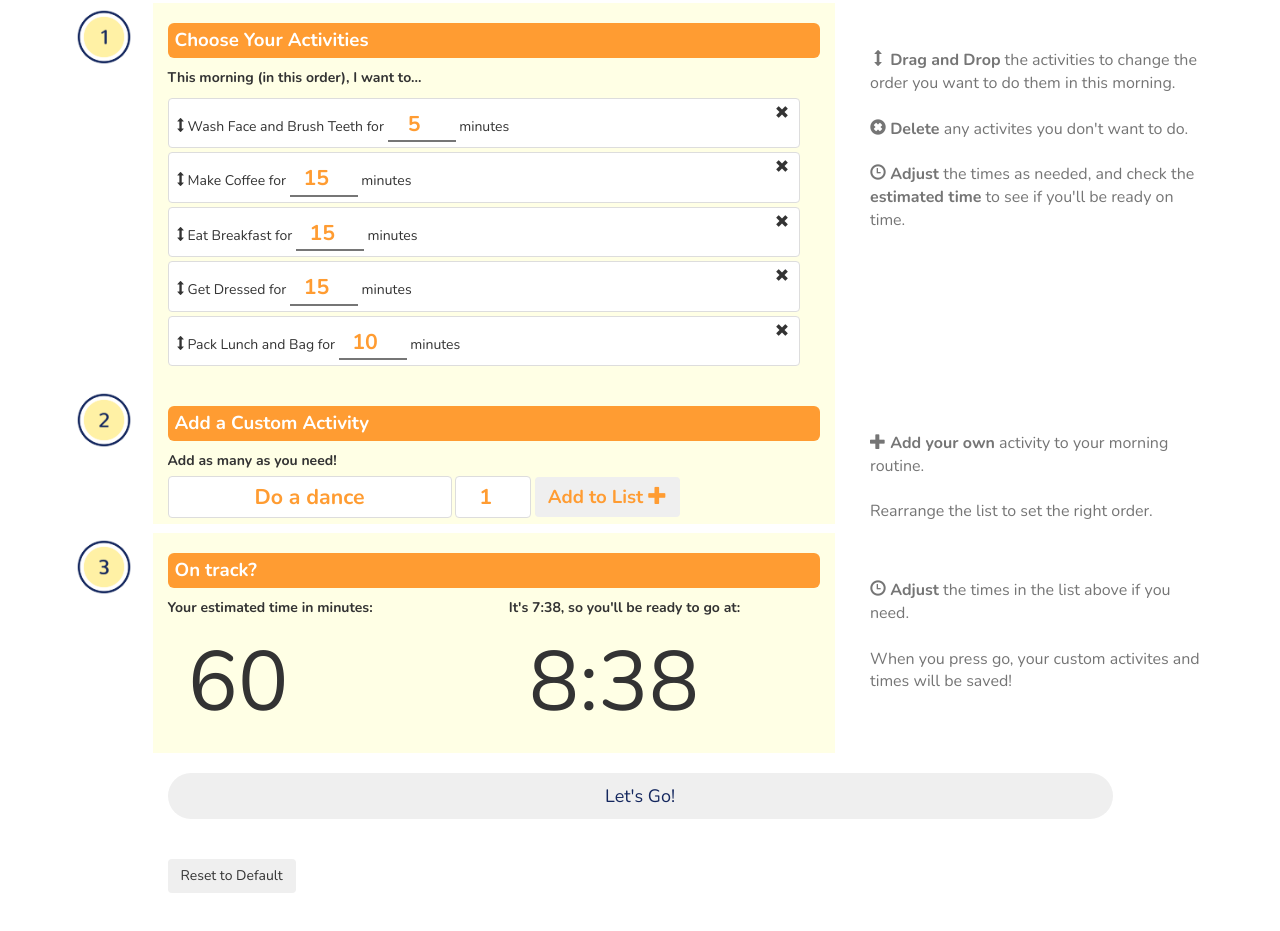
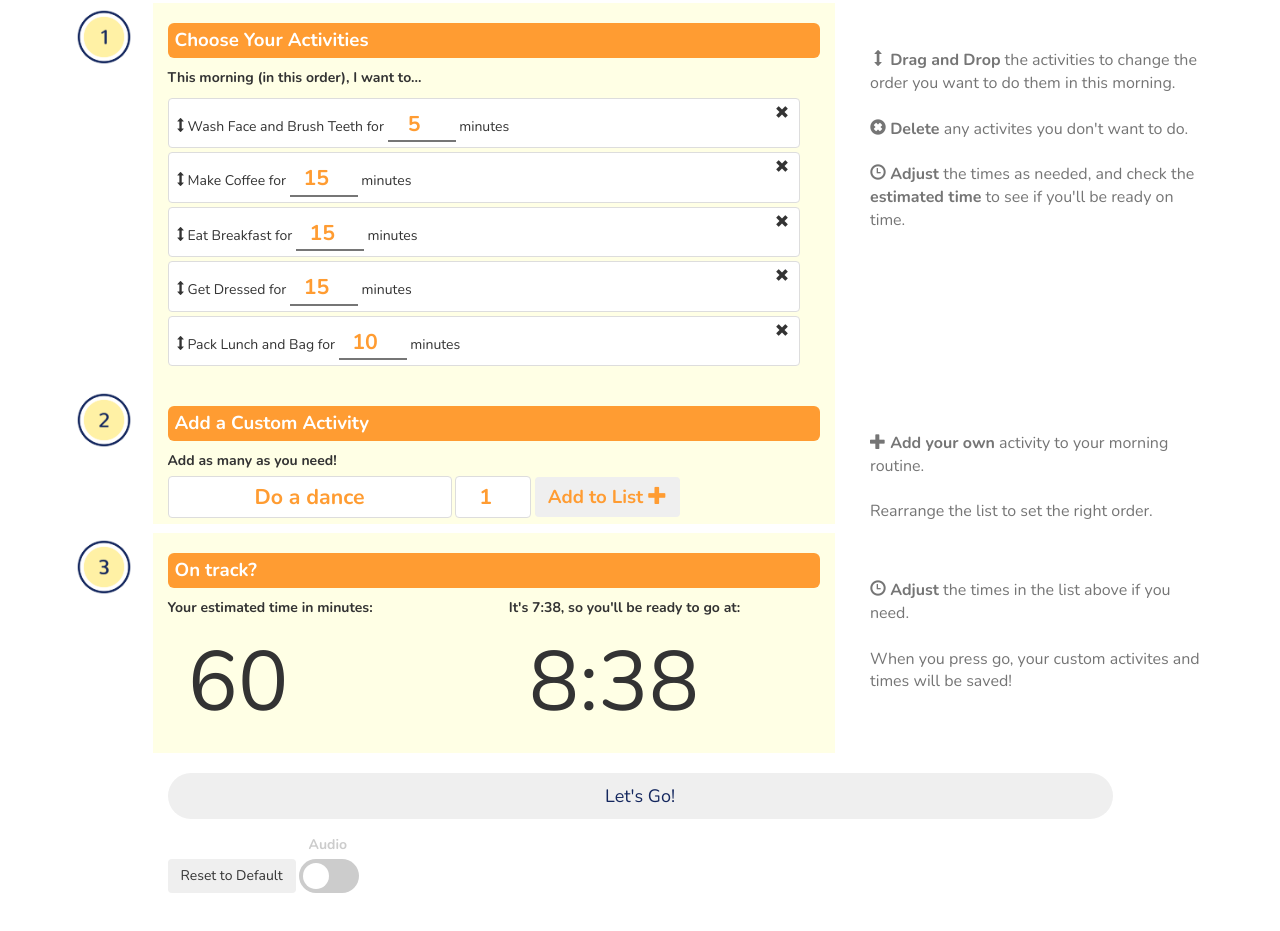
Before and after one commit to evc-/hurrybee, a plain HTML site: page index2.html in a window 1280 px wide. Shown: the part 244-1175 px from the top of the page. Drawn offline with nearby package versions, Linux system fonts and the light colour scheme.

Commit message:
Audio button

```diff
--- a/css/hurrybeecss.css
+++ b/css/hurrybeecss.css
@@ -288,3 +288,77 @@
 	background-color:#FFF1A5;
 	border-radius: 6px;
 }
+
+
+/*Switch CSS */
+
+/* The switch - the box around the slider */
+.switch {
+  position: relative;
+  display: inline-block;
+  width: 60px;
+  height: 34px;
+}
+
+/* Hide default HTML checkbox */
+.switch input {display:none;}
+
+/* The slider */
+.slider {
+  position: absolute;
+  cursor: pointer;
+  top: 0;
+  left: 0;
+  right: 0;
+  bottom: 0;
+  background-color: #ccc;
+  -webkit-transition: .4s;
+  transition: .4s;
+}
+
+.slider:before {
+  position: absolute;
+  content: "";
+  height: 26px;
+  width: 26px;
+  left: 4px;
+  bottom: 4px;
+  background-color: white;
+  -webkit-transition: .4s;
+  transition: .4s;
+}
+
+input:checked + .slider {
+  background-color: #F8DB01;
+}
+
+input:focus + .slider {
+  box-shadow: 0 0 1px #FFFFE5;
+}
+
+input:checked + .slider:before {
+  -webkit-transform: translateX(26px);
+  -ms-transform: translateX(26px);
+  transform: translateX(26px);
+}
+
+/* Rounded sliders */
+.slider.round {
+  border-radius: 34px;
+}
+
+.slider.round:before {
+  border-radius: 50%;
+}
+
+#resetList{
+	margin-bottom: 38px;
+}
+
+
+#audioLabel{
+	position: absolute;
+	bottom: 71px;
+	left:156px;
+	color:#ccc;
+}
--- a/index2.html
+++ b/index2.html
@@ -185,8 +185,16 @@
 		<div class="col-xs-1"></div>
 		<div class="col-xs-10">
 			<button class="btn btn-outline-primary" id="resetList">Reset to Default</button>
-			<br>
-			<br>
+
+			<label class="switch">
+
+  				<input type="checkbox">
+					<div class="slider round"></div>
+
+			</label>
+			<label id="audioLabel">Audio</label>
+
+
 		</div>
 		<div class="col-xs-1"></div>
 	</div>
```
